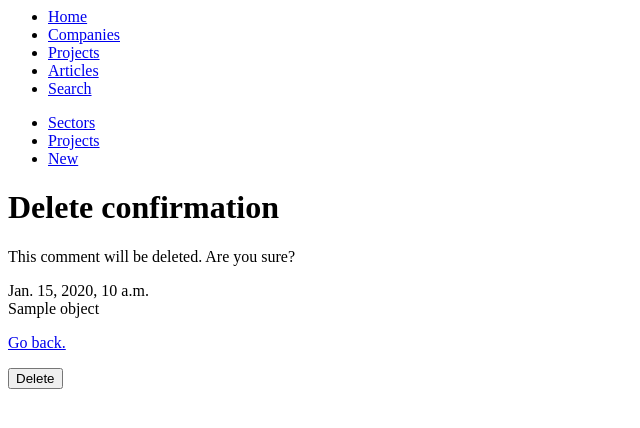
After one commit to jantoniomartin/django-machinery, a Django app: template pm/templates/pm/machinecomment_confirm_delete.html in a window 1280 px wide. The commit adds this page. Shown: the top 428 px of the page, without its empty margins (0-640 px from the left). Run offline with Django 3.2, Linux system fonts and the light colour scheme; the template is opened without the code that fills it: most values are stand-ins (such as "Sample title", 1, 10 or a date in 2020); parts of the project's set-up code (start-up, migrations or seed data) failed here and were passed over; some libraries are stand-ins or nearby versions.

Commit message:
delete machine comments

```diff
--- a/pm/templates/pm/machine_detail.html
+++ b/pm/templates/pm/machine_detail.html
@@ -29,11 +29,13 @@
 <h2>{% trans "Comments" %}</h2>
 {% for comment in machine.machinecomment_set.all %}
 <div class="comment">
+<div class="comment_date">{{ comment.created_on }}</div>
 {{ comment }}
-<div class="comment_date">{{ comment.created_on }}</div>
+<div class="comment_menu">
+<a href="{% url 'pm_machinecomment_delete' comment.id %}">{% trans "Delete" %}</a>
+</div>
 </div>
 {% endfor %}
-</ul>
 
 <form action="{% url 'pm_machinecomment_create' %}" method="post" class="uniForm">{% csrf_token %}
 
--- /dev/null
+++ b/pm/templates/pm/machinecomment_confirm_delete.html
@@ -0,0 +1,23 @@
+{% extends 'pm/base.html' %}
+{% load i18n %}
+
+{% block title %}{% trans "Delete comment" %}{% endblock %}
+
+{% block content %}
+
+<h1>{% trans "Delete confirmation" %}</h1>
+
+<p>{% blocktrans %}This comment will be deleted. Are you sure?{% endblocktrans %}</p>
+
+<div class="comment">
+<div class="comment_date">{{ object.created_on }}</div>
+{{ object }}
+</div>
+
+<p><a href="{% url 'pm_machine_detail' object.machine.id %}">{% trans "Go back." %}</a>
+
+<form action="" method="post">{% csrf_token %}
+	<input type="submit" value="{% trans "Delete" %}" />
+</form>
+
+{% endblock %}
--- a/pm/urls.py
+++ b/pm/urls.py
@@ -83,6 +83,10 @@ urlpatterns = patterns("pm.views",
 		MachineCommentCreateView.as_view(),
 		name="pm_machinecomment_create"
 	),
+	url(r'^comment/delete/(?P<pk>\d+)/$',
+		MachineCommentDeleteView.as_view(),
+		name="pm_machinecomment_delete"
+	),
 	url(r'^part/create/$', 'create_part', name="pm_part_create"),
 	url(r'^machine/create/$', 'create_machine', name="pm_machine_create"),
 )
```
Also changed, not shown: pm/views.py (+7 -1 lines).
